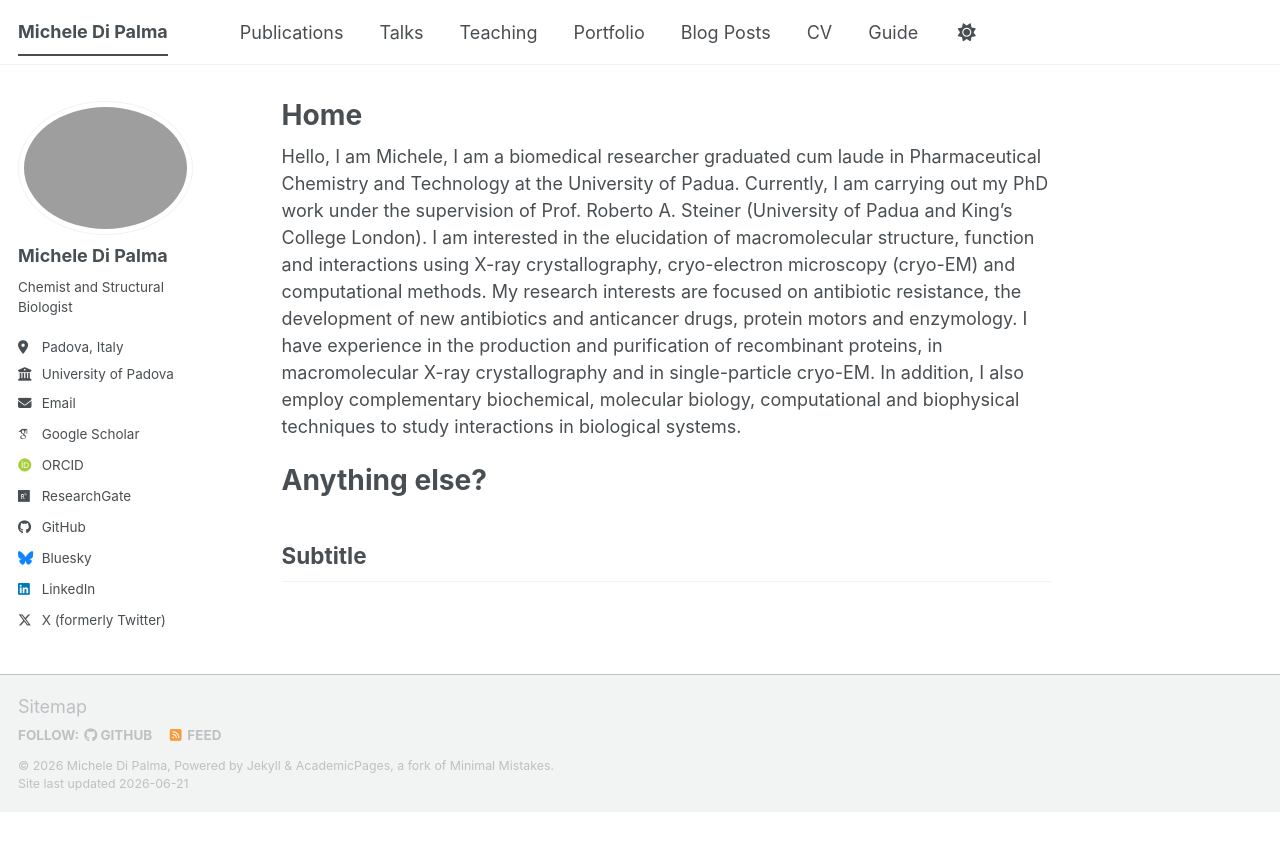
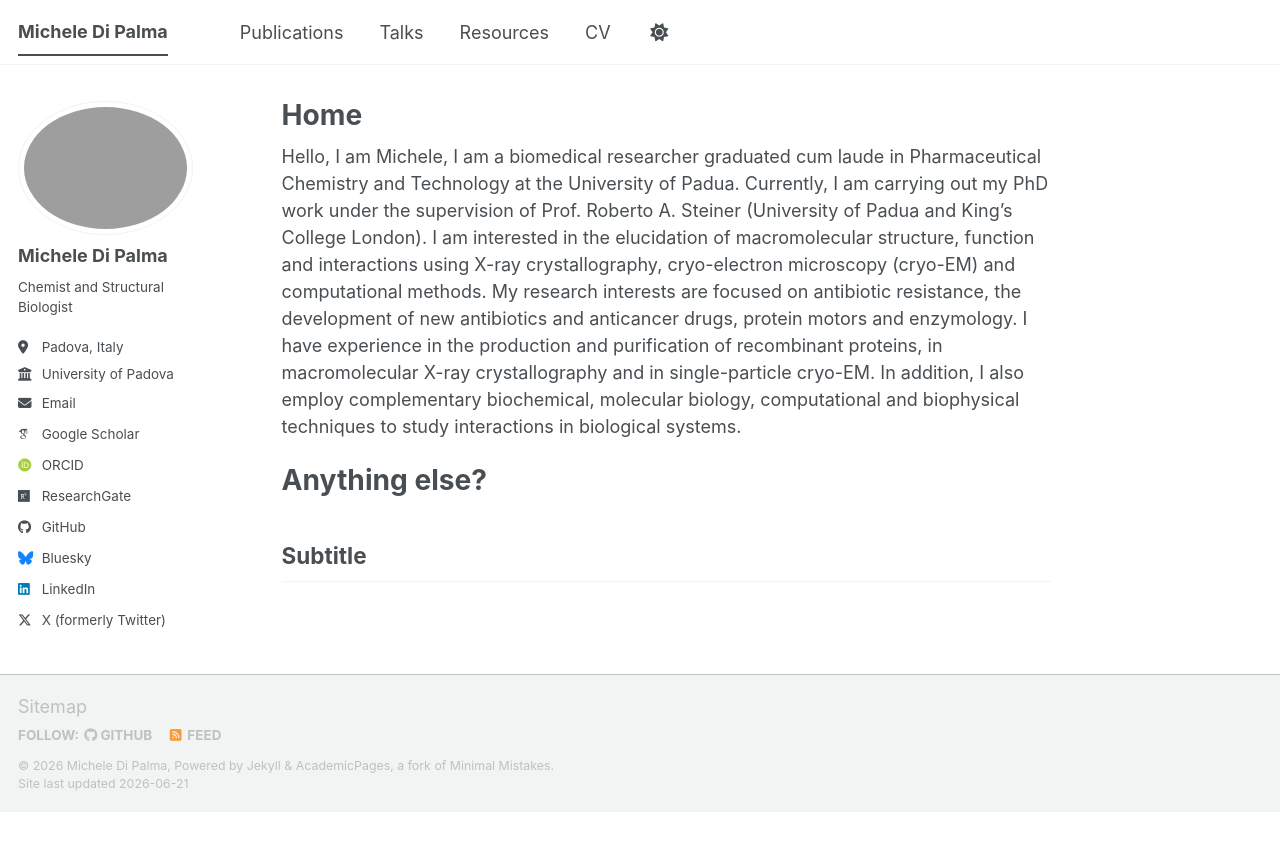
Before and after one commit to michele-dipalma/website, a Jekyll site: the page built from _pages/about.md, in a window 1280 px wide. Shown: the top 851 px of the page. Built offline with Jekyll 4.4.1, drawn with Linux system fonts in a browser that asks for light colours; some web fonts are replaced; a script bundle is joined from its source files by our own code; library files that are not in the unit come from our copies.

Commit message:
Remove and update navigation items in YAML file

```diff
--- a/_data/navigation.yml
+++ b/_data/navigation.yml
@@ -14,20 +14,11 @@
   - title: "Talks"
     url: /talks/
 
-  - title: "Teaching"
-    url: /teaching/
-
-  - title: "Portfolio"
-    url: /portfolio/
-
-  - title: "Blog Posts"
-    url: /year-archive/
+  - title: "Resources"
+    url: /resources/
 
   - title: "CV"
     url: /cv/
 
   # - title: "CV"
   #   url: /cv-json/
-
-  - title: "Guide"
-    url: /markdown/
```
